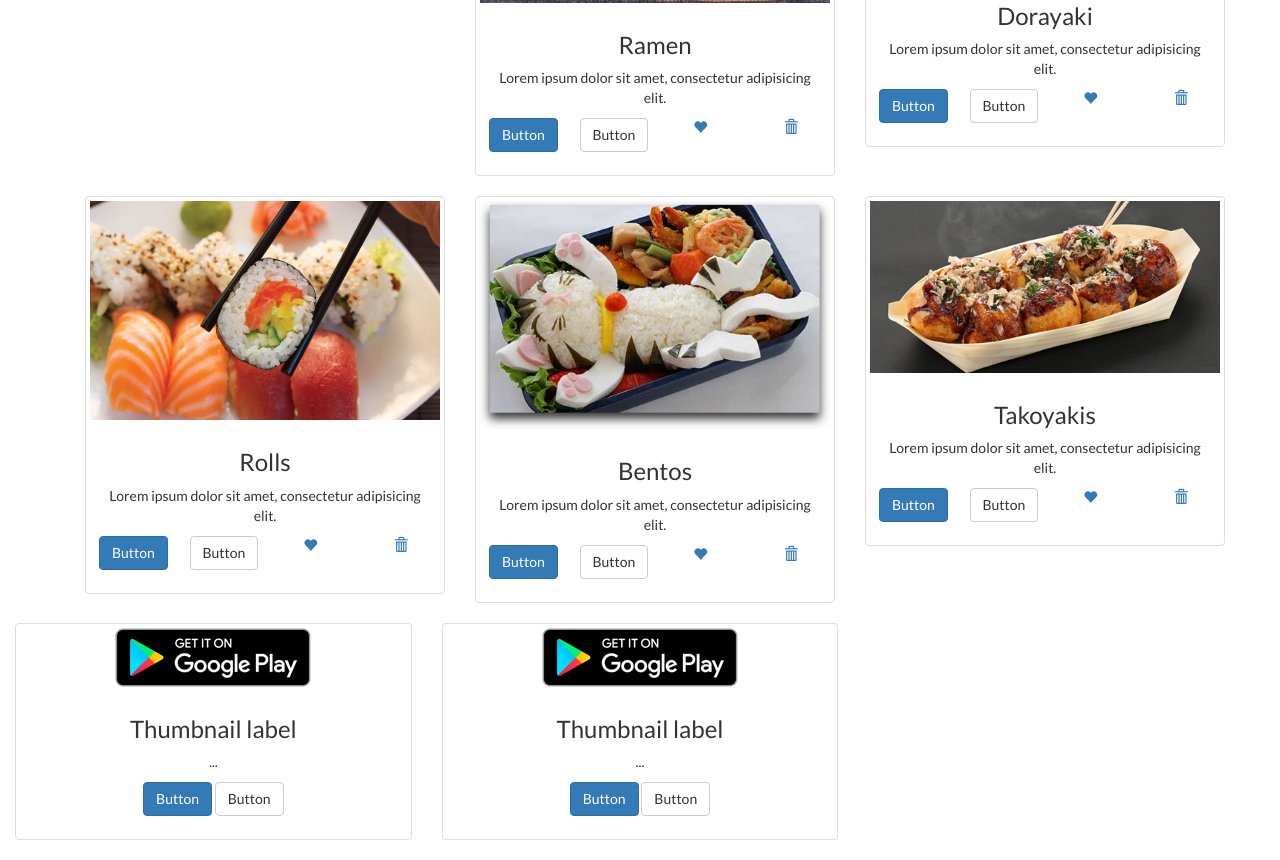
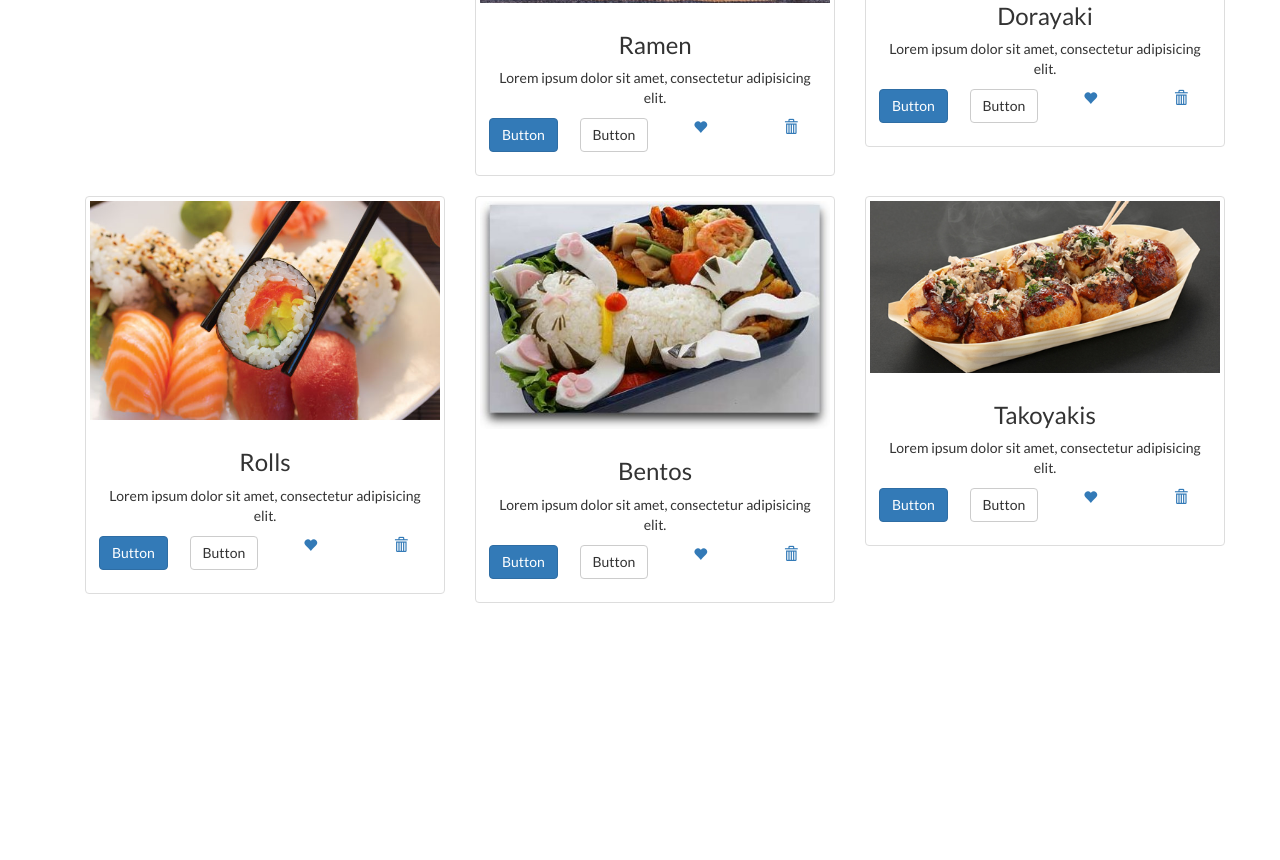
Before and after one commit to IsmaryAlvarez/Social-Network, a plain HTML site: page index.html in a window 1280 px wide. Shown: the part 434-1294 px from the top of the page. After the commit the page ends 1057 px from the top, so only its background shows below. Drawn offline with nearby package versions, Linux system fonts and the light colour scheme.

Commit message:
actualizando conflictos

```diff
--- a/index.html
+++ b/index.html
@@ -940,34 +940,6 @@
 
 
 
-
-
-
-			<div class="col-lg-4 col-md-4 col-sm-6 col-xs-6 text-center">
-				<div class="thumbnail">
-				<img src="assets/images/enBadgeWebGeneric.png" alt="...">
-					<div class="caption">
-						<h3>Thumbnail label</h3>
-						<p>...</p>
-
-						<p><a href="#" class="btn btn-primary" role="button">Button</a> <a href="#" class="btn btn-default" role="button">Button</a></p>
-					</div>
-				</div>
-			</div>
-			<div class="col-lg-4 col-md-4 col-sm-6 col-xs-6 text-center">
-				<div class="thumbnail">
-				<img src="assets/images/enBadgeWebGeneric.png" alt="...">
-					<div class="caption">
-						<h3>Thumbnail label</h3>
-						<p>...</p>
-						<p><a href="#" class="btn btn-primary" role="button">Button</a> <a href="#" class="btn btn-default" role="button">Button</a></p>
-					</div>
-				</div>
-			</div>
-		</div>
-	</div>
-
-
 	<!-- Script circulo de progreso-->
 	<script src="assets/jquery-circle-progress-1.2.2/dist/circle-progress.js"></script>
 
```
